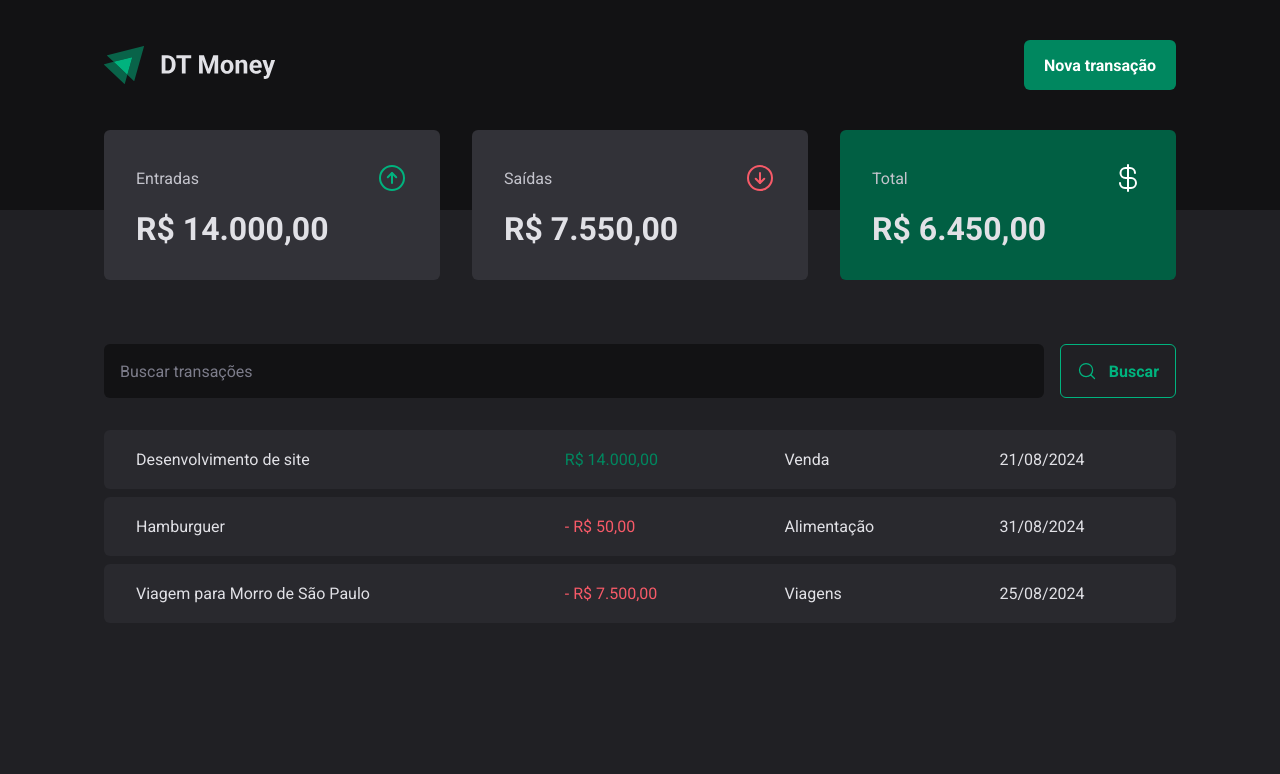
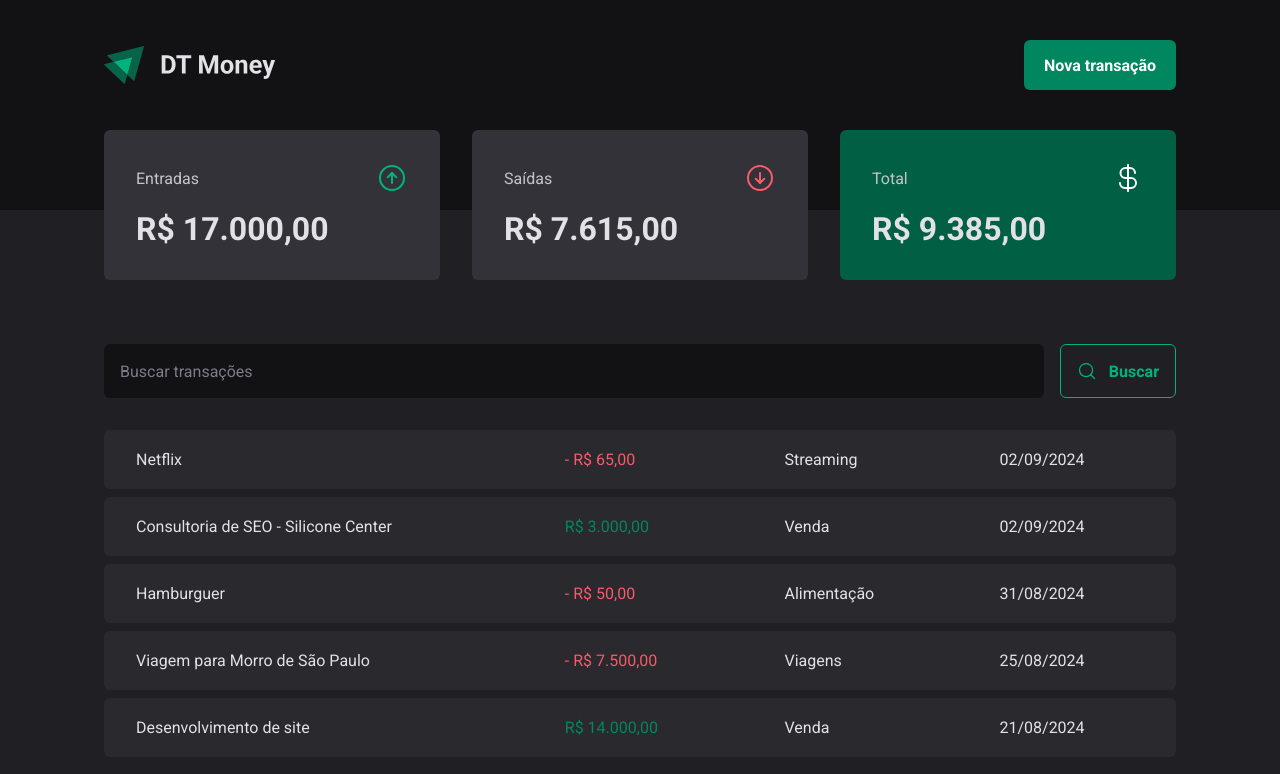
Before and after one commit to james-meneses/dt-money, a React (Vite) app: page / in a window 1280 px wide. Shown: the top 774 px of the page. Built offline with nearby package versions, Linux system fonts and the light colour scheme; data requests are answered from the project's data file.

Commit message:
Adds hability for user to create new transaction

```diff
--- a/package.json
+++ b/package.json
@@ -25,10 +25,11 @@
   },
   "devDependencies": {
     "@eslint/js": "^9.9.0",
+    "@rocketseat/eslint-config": "^2.2.2",
     "@types/react": "^18.3.3",
     "@types/react-dom": "^18.3.0",
     "@vitejs/plugin-react": "^4.3.1",
-    "eslint": "^9.9.0",
+    "eslint": "^9.9.1",
     "eslint-plugin-react-hooks": "^5.1.0-rc.0",
     "eslint-plugin-react-refresh": "^0.4.9",
     "globals": "^15.9.0",
--- a/server.json
+++ b/server.json
@@ -23,6 +23,22 @@
       "category": "Viagens",
       "price": 7500,
       "createdAt": "2024-08-25T22:05:01.059Z"
+    },
+    {
+      "description": "Consultoria de SEO - Silicone Center",
+      "price": 3000,
+      "category": "Venda",
+      "type": "income",
+      "createdAt": "2024-09-02T11:55:38.225Z",
+      "id": 4
+    },
+    {
+      "description": "Netflix",
+      "price": 65,
+      "category": "Streaming",
+      "type": "outcome",
+      "createdAt": "2024-09-02T12:14:08.670Z",
+      "id": 5
     }
   ]
 }
--- a/src/components/NewTransactionModal/index.tsx
+++ b/src/components/NewTransactionModal/index.tsx
@@ -11,6 +11,9 @@
 import * as z from "zod";
 import { Controller, useForm } from "react-hook-form";
 import { zodResolver } from "@hookform/resolvers/zod";
+// import { api } from "../../lib/axios";
+import { useContext } from "react";
+import { TransactionsContext } from "../../contexts/TransactionsContext";
 
 const NewTransactionFormSchema = z.object({
   description: z.string(),
@@ -22,11 +25,14 @@
 type NewTransactionFormInputs = z.infer<typeof NewTransactionFormSchema>;
 
 export function NewTransactionModal() {
+  const { createTransaction } = useContext(TransactionsContext);
+
   const {
     control,
     register,
     handleSubmit,
     formState: { isSubmitting },
+    reset,
   } = useForm<NewTransactionFormInputs>({
     resolver: zodResolver(NewTransactionFormSchema),
     defaultValues: {
@@ -35,9 +41,16 @@
   });
 
   async function handleCreateNewTransaction(data: NewTransactionFormInputs) {
-    await new Promise((resolve) => setTimeout(resolve, 1500));
+    const { description, price, category, type } = data;
 
-    console.log("data -> ", data);
+    await createTransaction({
+      description,
+      price,
+      category,
+      type,
+    });
+
+    reset();
   }
 
   return (
--- a/src/contexts/TransactionsContext.tsx
+++ b/src/contexts/TransactionsContext.tsx
@@ -10,9 +10,17 @@
   createdAt: string;
 }
 
+interface CreateTransactionInput {
+  description: string;
+  price: number;
+  category: string;
+  type: "income" | "outcome";
+}
+
 interface TransactionContextType {
   transactions: Transaction[];
   fetchTransactions: (query?: string) => Promise<void>;
+  createTransaction: (data: CreateTransactionInput) => Promise<void>;
 }
 
 interface TransactionProviderProps {
@@ -27,6 +35,8 @@
   async function fetchTransactions(query?: string) {
     const response = await api.get("/transactions", {
       params: {
+        _sort: "createdAt",
+        _order: "desc",
         q: query,
       },
     });
@@ -34,12 +44,28 @@
     setTransactions(response.data);
   }
 
+  async function createTransaction(data: CreateTransactionInput) {
+    const { description, price, category, type } = data;
+
+    const response = await api.post("transactions", {
+      description,
+      price,
+      category,
+      type,
+      createdAt: new Date(),
+    });
+
+    setTransactions((state) => [response.data, ...state]);
+  }
+
   useEffect(() => {
     fetchTransactions();
   }, []);
 
   return (
-    <TransactionsContext.Provider value={{ transactions, fetchTransactions }}>
+    <TransactionsContext.Provider
+      value={{ transactions, fetchTransactions, createTransaction }}
+    >
       {children}
     </TransactionsContext.Provider>
   );
```
Also changed, not shown: .eslintrc.json (added), 1 other file (tests, documents, lock files or other folders).
